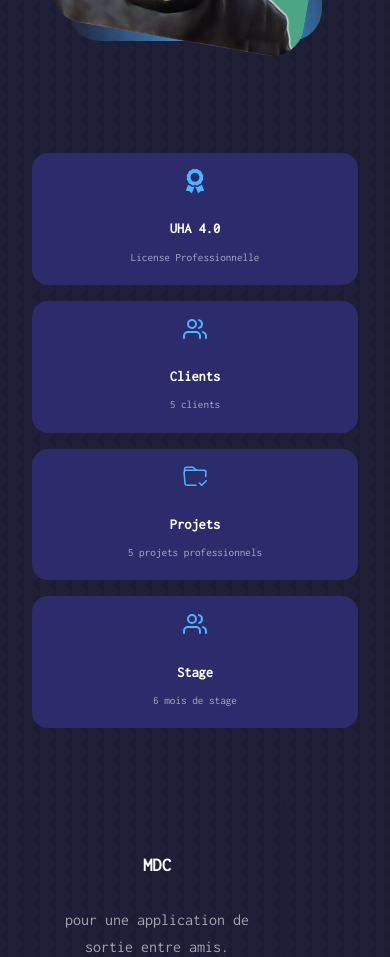
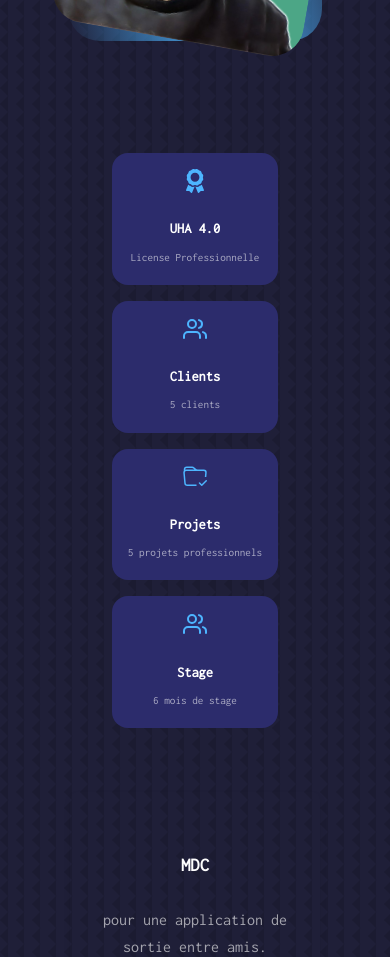
Before and after one commit to BryanChn/CV_Bryan, a React (Create React App) app: page / in a window 390 px wide. Shown: the part 1280-2237 px from the top of the page. Built offline with nearby package versions, Linux system fonts and the light colour scheme.

Commit message:
resolve responsive for the website v2

```diff
--- a/src/styles/component/_About.scss
+++ b/src/styles/component/_About.scss
@@ -85,6 +85,10 @@
         gap: 1rem;
         flex-direction: column;
         display: flex;
+        flex-wrap: wrap;
+
+        justify-content: center;
+        align-content: center;
     }
     .about_content {
         text-align: center;
--- a/src/styles/component/_Experience.scss
+++ b/src/styles/component/_Experience.scss
@@ -13,7 +13,7 @@
     border-radius: 2rem;
     border: 1px solid transparent;
     transition: $TransitionText;
-    width: 250px;
+    width: 300px;
     height: 420px;
 }
 
@@ -31,7 +31,6 @@
 
 .experience_content {
     display: grid;
-
     row-gap: 2rem;
 }
 
```
